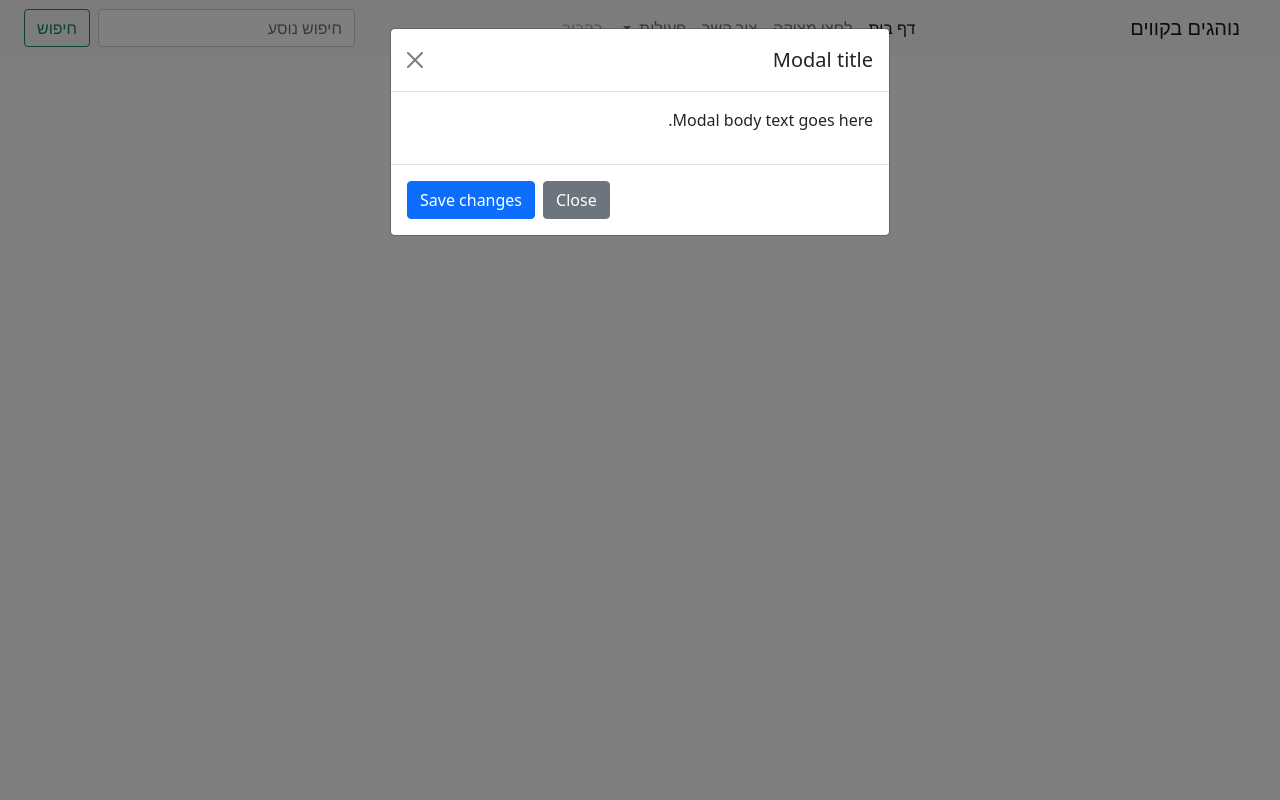
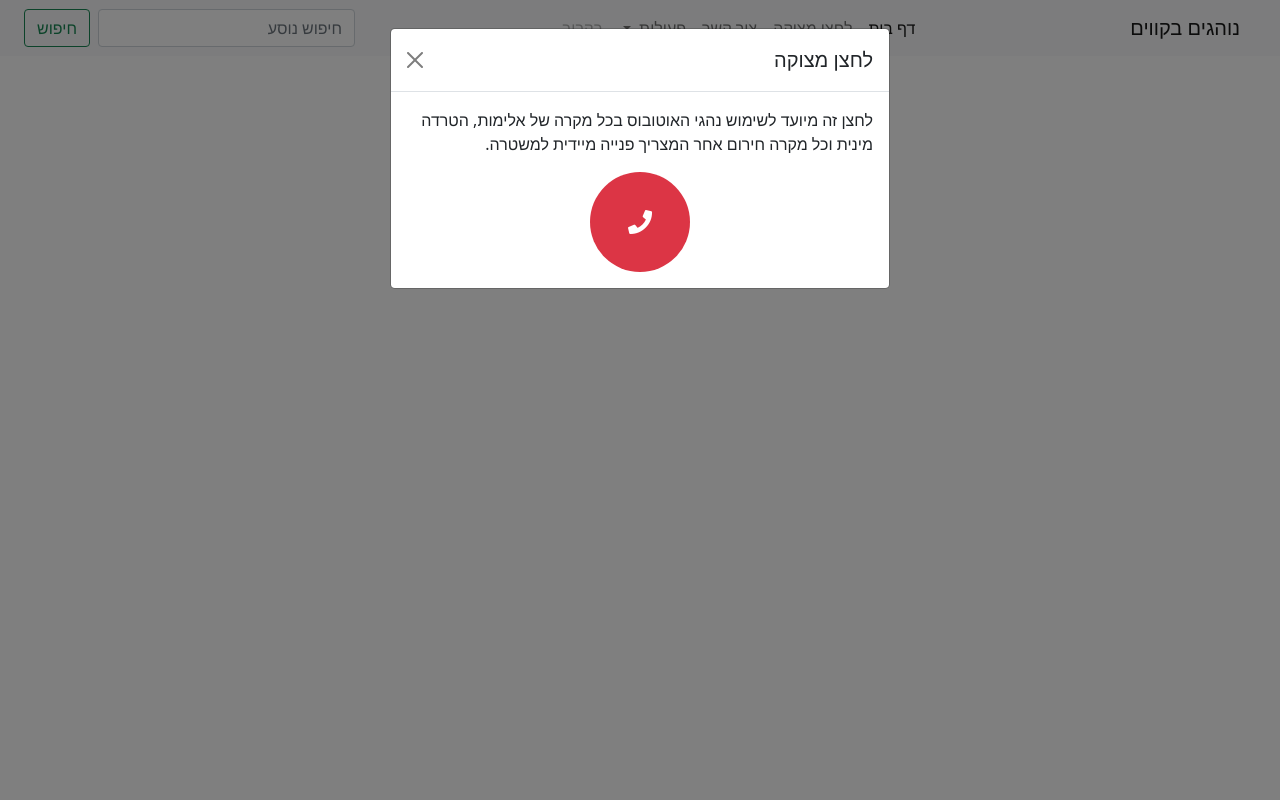
Before and after one commit to itaylev20/HackatonCSTAU2023, a Flask app: template templates/base.html in a window 1280 px wide, after a click on "לחצן מצוקה". Run offline with Flask 3, Linux system fonts and the light colour scheme; the template is opened without the code that fills it, so the values that code supplies are empty; some libraries are stand-ins or nearby versions.

Commit message:
press button

```diff
--- a/static/Style.css
+++ b/static/Style.css
@@ -1,5 +1,16 @@
 .selectpicker, .filter-option-inner-inner{
     text-align: right!important;
+}
+
+#call_rescue_modal .modal-body .custom-button {
+  width: 100px;
+  height: 100px;
+  border-radius: 50%;
+  display: flex;
+  justify-content: center;
+  align-items: center;
+  font-size: 24px;
+  font-weight: bold;
 }
 
 
--- a/templates/modals/call_rescue.html
+++ b/templates/modals/call_rescue.html
@@ -1,16 +1,35 @@
+<style>
+  .btn-circle {
+    width: 100px;
+    height: 100px;
+    border-radius: 50%;
+    display: flex;
+    justify-content: center;
+    align-items: center;
+    font-size: 24px;
+    font-weight: bold;
+    color: white;
+    background-color: #dc3545;
+    border: none;
+  }
+</style>
+
+<link rel="stylesheet" href="https://cdnjs.cloudflare.com/ajax/libs/font-awesome/5.15.3/css/all.min.css">
+
 <div class="modal" tabindex="-1" id="call_rescue_modal">
   <div class="modal-dialog">
     <div class="modal-content">
       <div class="modal-header">
-        <h5 class="modal-title">Modal title</h5>
+        <h5 class="modal-title">לחצן מצוקה</h5>
         <button type="button" class="btn-close" data-bs-dismiss="modal" aria-label="Close"></button>
       </div>
-      <div class="modal-body">
-        <p>Modal body text goes here.</p>
-      </div>
-      <div class="modal-footer">
-        <button type="button" class="btn btn-secondary" data-bs-dismiss="modal">Close</button>
-        <button type="button" class="btn btn-primary">Save changes</button>
+      <div class="modal-body d-flex justify-content-center align-items-center flex-column">
+        <p>לחצן זה מיועד לשימוש נהגי האוטובוס בכל מקרה של אלימות, הטרדה מינית וכל מקרה חירום אחר המצריך פנייה מיידית למשטרה.</p>
+
+        <!-- Centered Press button inside the modal body with a phone icon -->
+        <a href="tel:+972543341921" class="btn btn-danger btn-circle" aria-label="Press">
+          <i class="fas fa-phone"></i>
+        </a>
       </div>
     </div>
   </div>
```
